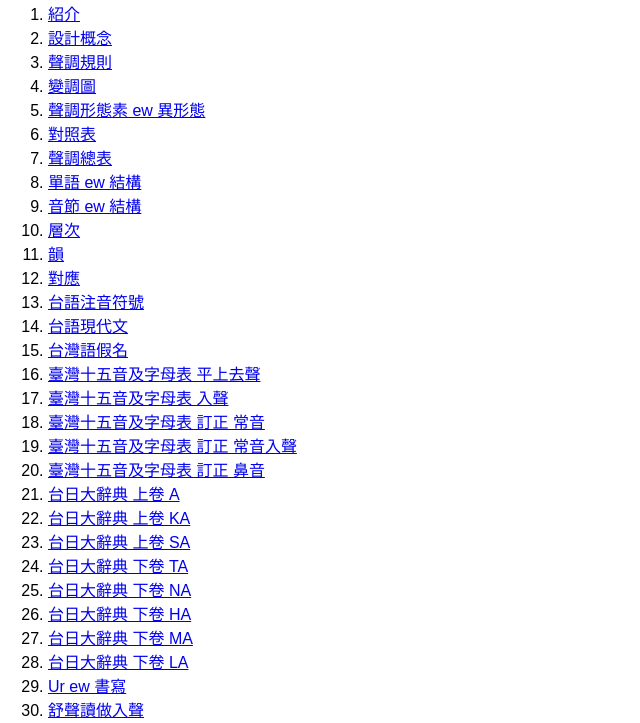
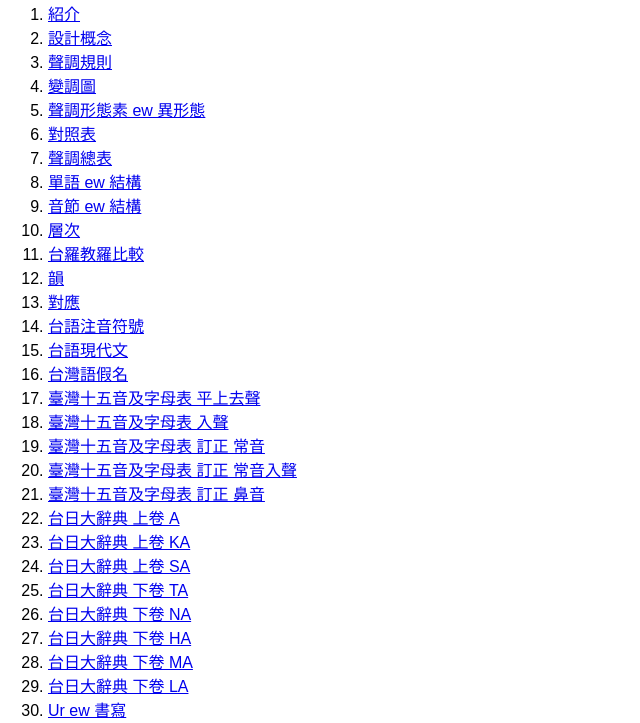
Before and after one commit to taipalogy/susiahethong, a plain HTML site: page index.html in a window 1280 px wide. Shown: the part 74-797 px from the top of the page, without its empty margins (0-640 px from the left). Drawn offline with Linux system fonts and the light colour scheme.

Commit message:
edited 5 files

```diff
--- a/index.html
+++ b/index.html
@@ -22,6 +22,7 @@
   <li><a href="word-structure">單語 ew 結構</a></li>
   <li><a href="syllable-structure">音節 ew 結構</a></li>
   <li><a href="layers">層次</a></li>
+  <li><a href="dailur-qaulur">台羅教羅比較</a></li>
   <li><a href="rime">韻</a></li>
   <li><a href="mapping">對應</a></li>
   <li><a href="bopomofo">台語注音符號</a></li>
```
Also changed, not shown: 4 other files.
